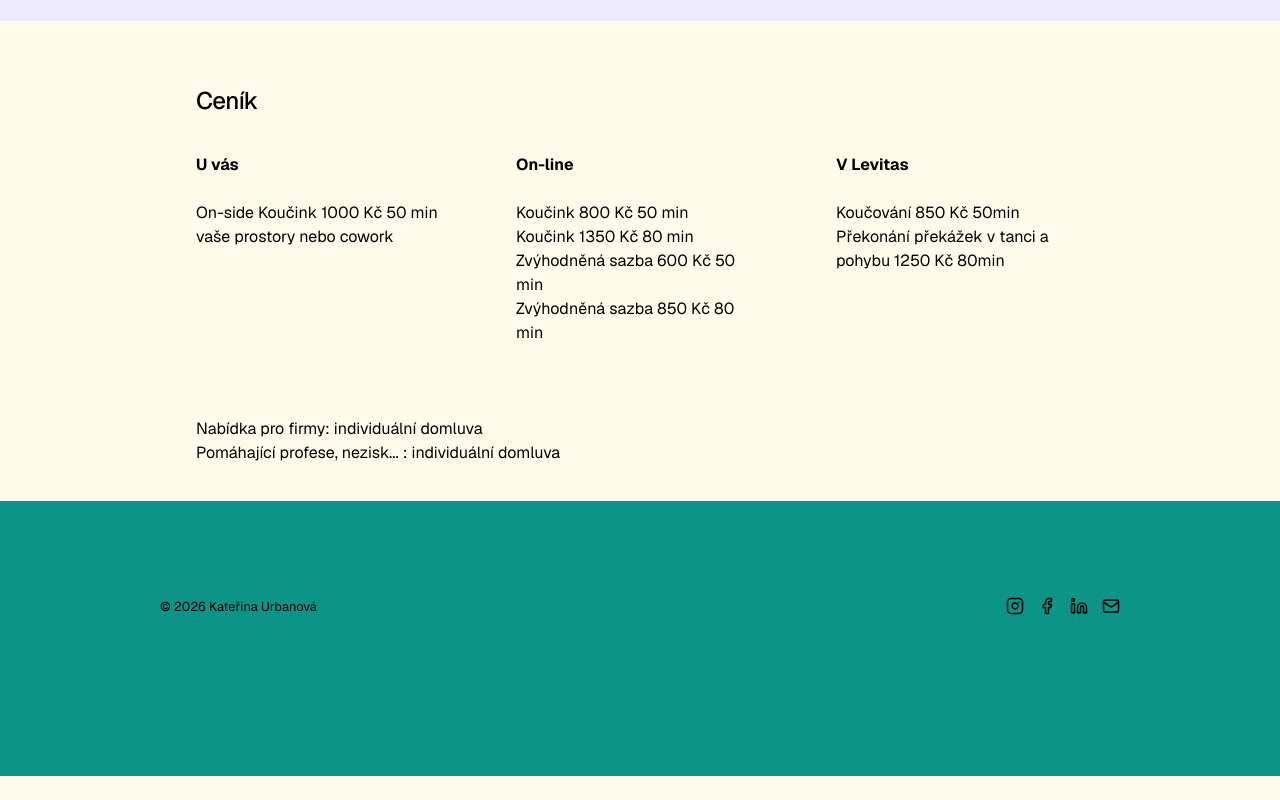
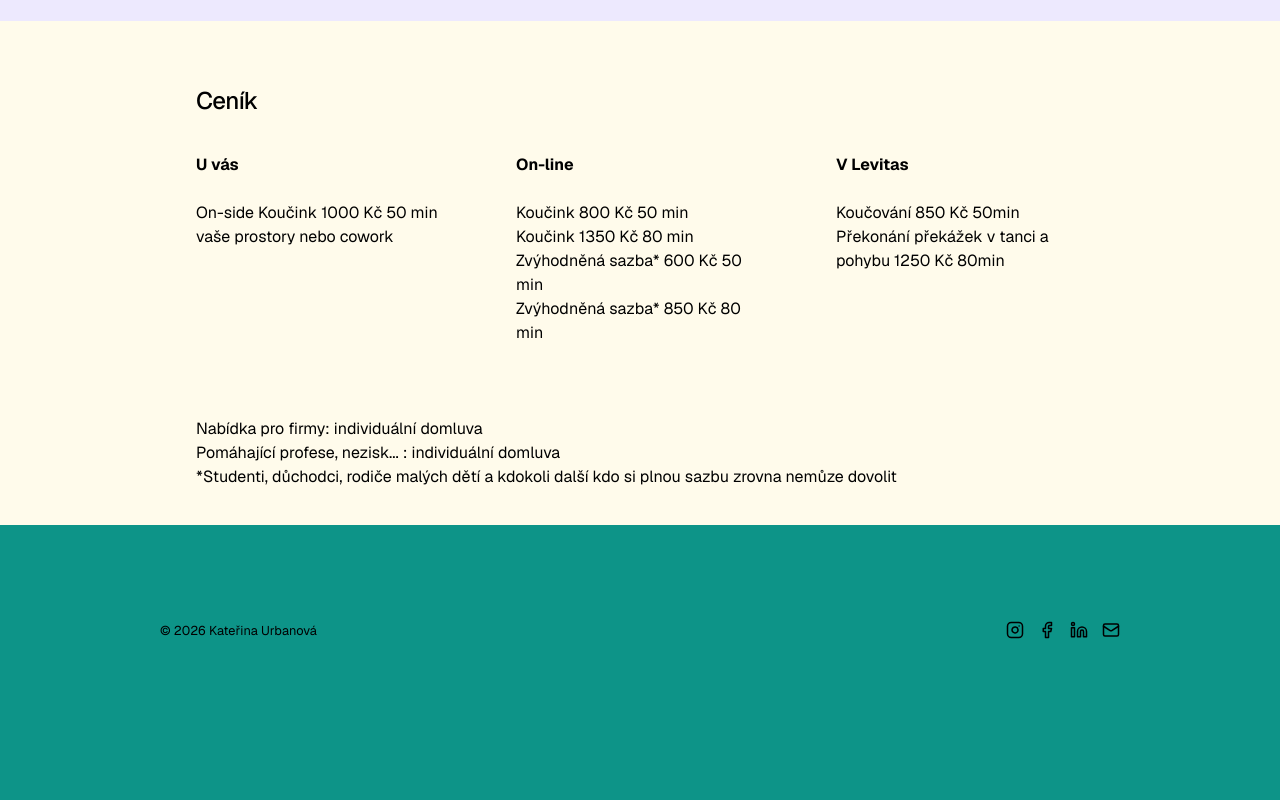
Before and after one commit to PetitSuave/suavecoachweb, a Next.js app: page / in a window 1280 px wide. Shown: the part 1729-2529 px from the top of the page. Before the commit the page ends 2505 px from the top, so only its background shows below. Built offline with nearby package versions, Linux system fonts and the light colour scheme.

Commit message:
Added: explanation of discount

```diff
--- a/app/page.tsx
+++ b/app/page.tsx
@@ -131,8 +131,8 @@ export default function Page() {
                                 <p className="mb-6 font-bold"> On-line </p>
                                 <p> Koučink 800 Kč 50 min </p>
                                     <p> Koučink 1350 Kč 80 min </p>
-                                    <p> Zvýhodněná sazba 600 Kč 50 min </p>
-                                    <p> Zvýhodněná sazba 850 Kč 80 min </p>
+                                    <p> Zvýhodněná sazba* 600 Kč 50 min </p>
+                                    <p> Zvýhodněná sazba* 850 Kč 80 min </p>
                                 </div>
                             <div className="flex flex-col md:w-1/3 mt-3 md:m-9">
                                 <p className="mb-6 font-bold"> V Levitas </p>
@@ -140,12 +140,13 @@ export default function Page() {
                                 <p> Překonání překážek v tanci a pohybu 1250 Kč 80min</p>
                                 </div>
                             </div>
-                            <div className="mb-6 md:m-9">
-                                <p> Nabídka pro firmy: individuální domluva </p>
-                                <p> Pomáhající profese, nezisk... : individuální domluva </p>
-                            </div>
+                        <div className="mb-6 md:m-9">
+                            <p> Nabídka pro firmy: individuální domluva </p>
+                            <p> Pomáhající profese, nezisk... : individuální domluva </p>
+                            <p> *Studenti, důchodci, rodiče malých dětí a kdokoli další kdo si plnou sazbu zrovna nemůze dovolit </p>
                         </div>
                     </div>
+                </div>
             </section>
         </div>
 );
```
